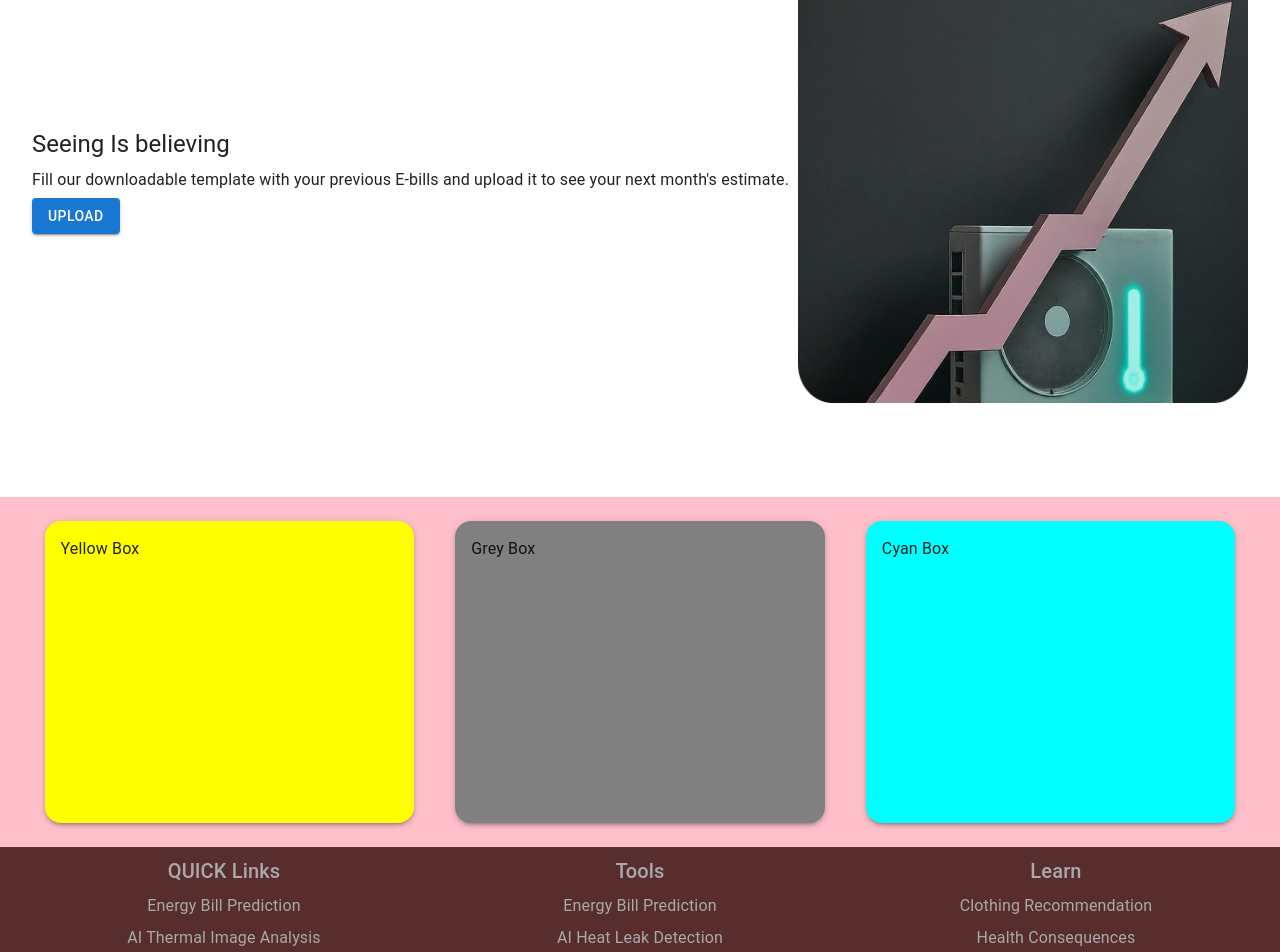
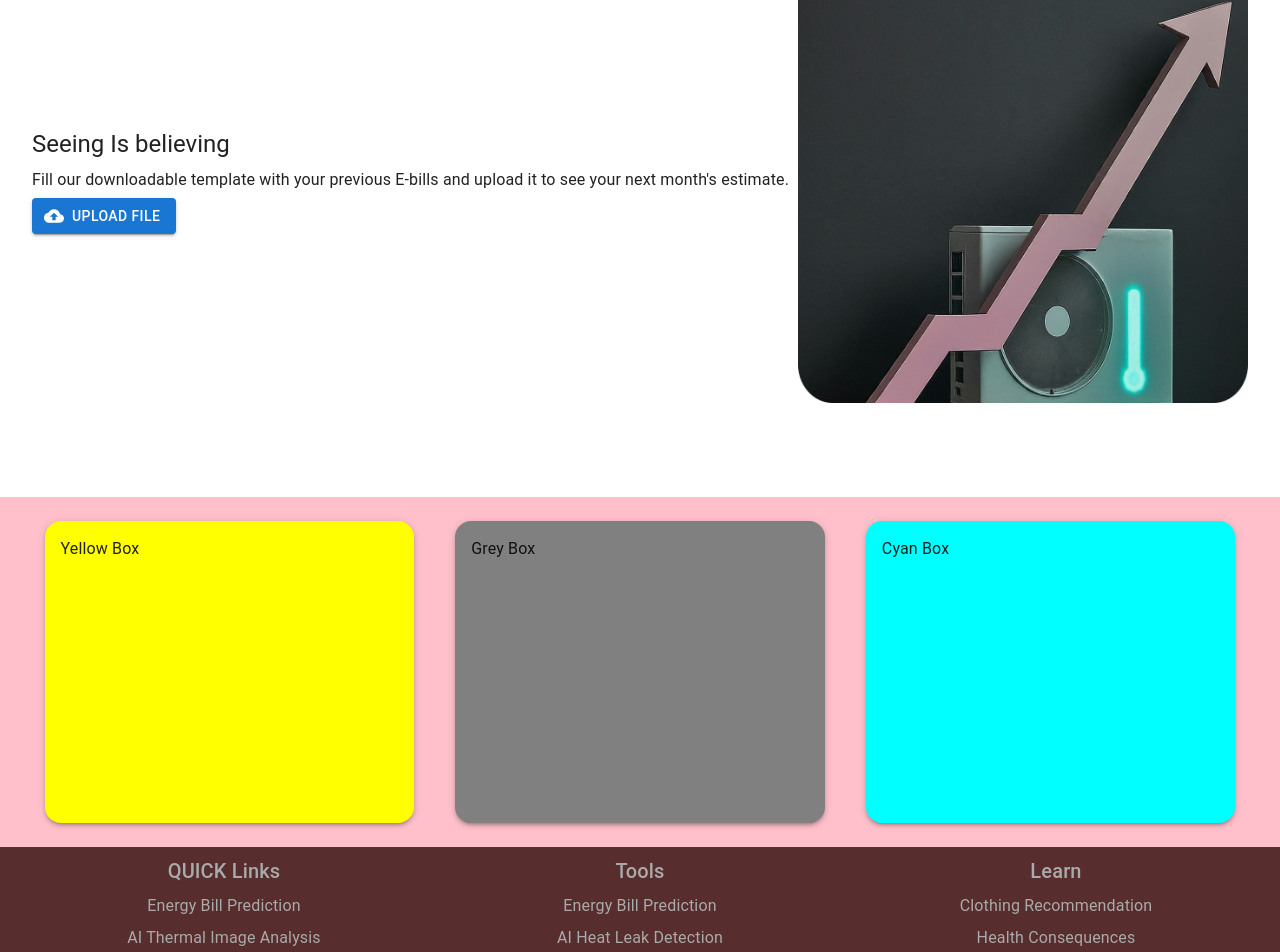
Before and after one commit to Eatgrilledfish/SimpleHearth, a Next.js app in the folder simply-health/: page / in a window 1280 px wide. Shown: the part 1035-1987 px from the top of the page. Built offline with nearby package versions, Linux system fonts and the light colour scheme.

Commit message:
upload chage

```diff
--- a/simply-health/src/components/HomePage.js
+++ b/simply-health/src/components/HomePage.js
@@ -2,6 +2,7 @@ import { Container, Typography, Button, Box, Paper } from '@mui/material';
 import InputFileUpload from './InputFileUpload';
 
 const HomePage = () => {
+
   return (
     <>
       <Box sx={{
@@ -37,7 +38,7 @@ const HomePage = () => {
           <Typography variant="body1" gutterBottom>
           Fill our downloadable template with your previous E-bills and upload it to see your next month's estimate.
           </Typography>
-          <Button variant="contained">Upload</Button>
+          <InputFileUpload />
         </Box>
         <Box>
           <img src="/upload.png" alt="Side Image" style={{ width: '450px', height: '450px' }} />
```
